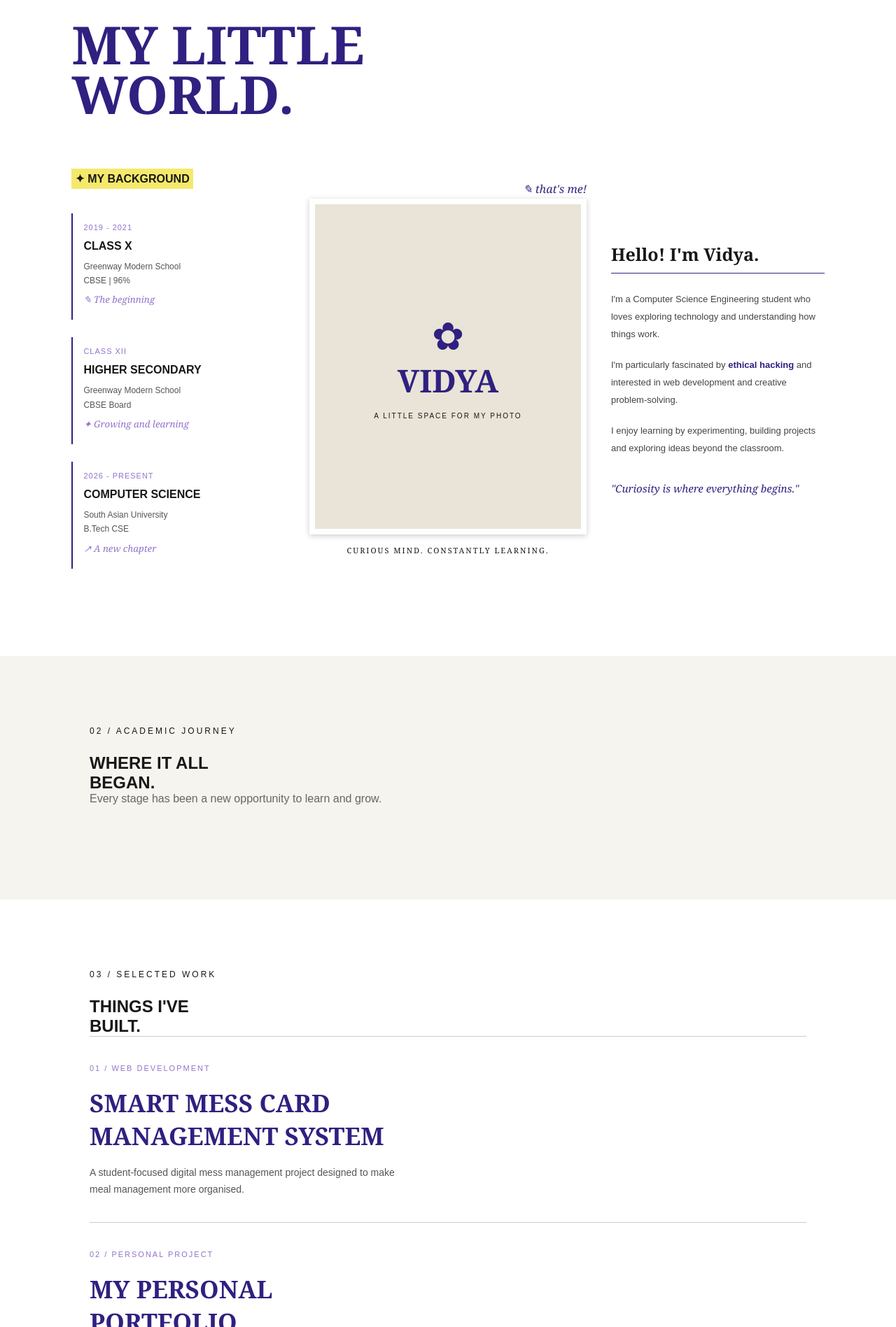
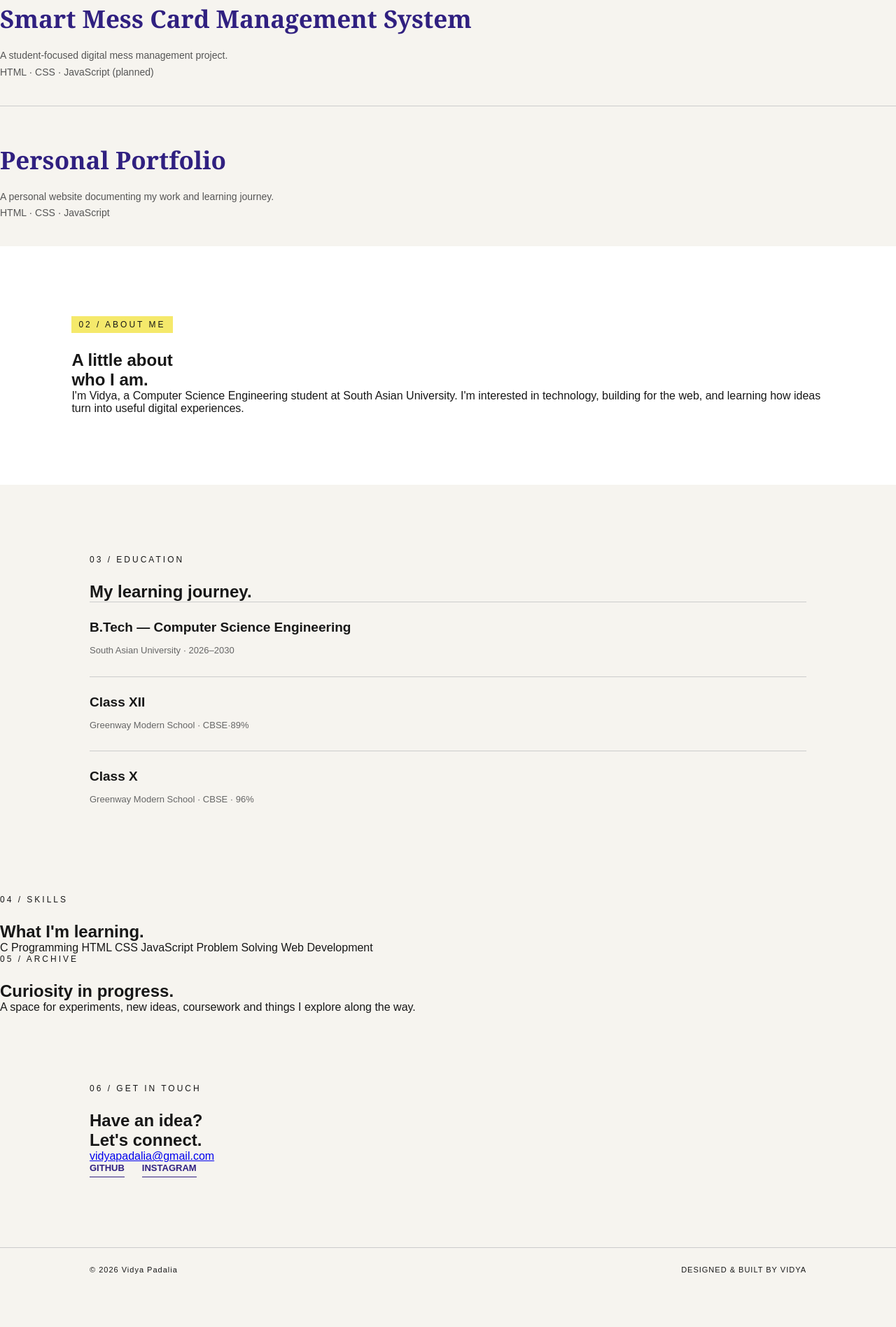
Before and after one commit to vidyapadalia/myportfolio, a plain HTML site: page index.html in a window 1280 px wide. Shown: the part 903-2800 px from the top of the page at 70% size. After the commit the page ends 2749 px from the top, so only its background shows below. Drawn offline with Linux system fonts and the light colour scheme.

Commit message:
Update index.html

```diff
--- a/index.html
+++ b/index.html
@@ -1,261 +1,159 @@
 
 <!DOCTYPE html>
 <html lang="en">
-
 <head>
     <meta charset="UTF-8">
     <meta name="viewport" content="width=device-width, initial-scale=1.0">
-
     <title>Vidya Padalia | Portfolio</title>
-
     <link rel="stylesheet" href="style.css">
-
-    <script src="script.js" defer></script>
 </head>
 
 <body>
 
     <!-- Navigation -->
     <header>
-        <nav>
-            <a href="#home" class="logo">Vidya Padalia</a>
+        <nav class="navbar">
+            <a href="#home" class="logo">VIDYA PADALIA</a>
 
             <div class="nav-links">
-                <a href="#about">ABOUT</a>
-                <a href="#education">EDUCATION</a>
-                <a href="#projects">WORK</a>
+                <a href="#work">WORK</a>
+                <a href="#about">ABOUT ME</a>
+                <a href="#archive">ARCHIVE</a>
                 <a href="#contact">CONTACT</a>
             </div>
         </nav>
     </header>
 
+    <!-- Home -->
+    <section id="home" class="home">
+        <p class="intro-label">( Computer Science · Since 2026 )</p>
 
-    <!-- HOME SECTION -->
-    <section id="home">
+        <h1>Vidya</h1>
 
-        <div class="home-content">
+        <p class="intro">
+            I AM A <span>COMPUTER SCIENCE STUDENT</span>
+            INTERESTED IN TECHNOLOGY, WEB DEVELOPMENT,
+            CREATIVE PROBLEM-SOLVING AND EXPLORING
+            HOW THINGS WORK.
+        </p>
 
-            <p class="intro-text">HELLO, WELCOME TO MY WORLD</p>
+        <p class="role">( B.Tech Student )</p>
 
-            <h1>
-                VIDYA<br>
-                PADALIA
-            </h1>
+        <div class="preview">
+            <div class="preview-card">
+                <div class="preview-image">PROJECT 01</div>
+                <p>SMART MESS CARD</p>
+            </div>
 
-            <p class="home-role">
-                COMPUTER SCIENCE STUDENT
-            </p>
+            <div class="preview-card">
+                <div class="preview-image">PROJECT 02</div>
+                <p>MY PORTFOLIO</p>
+            </div>
 
-            <p class="home-description">
-                Exploring technology, creating things
-                and learning something new every day.
-            </p>
-
-            <a href="#about" class="explore-link">
-                GET TO KNOW ME ↗
-            </a>
-
+            <div class="preview-card">
+                <div class="preview-image">COMING SOON</div>
+                <p>MORE EXPERIMENTS</p>
+            </div>
         </div>
-
-        <div class="home-image">
-            <img src="profile.jpg" alt="Vidya Padalia">
-        </div>
-
     </section>
 
-
-
-<!-- ABOUT SECTION -->
-<section id="about">
-
-    <p class="section-label">01 / GET TO KNOW ME</p>
-
-    <h2 class="about-title">
-        MY LITTLE<br>
-        WORLD.
-    </h2>
-
-    <div class="about-layout">
-
-        <!-- Academic Journey -->
-        <div class="journey">
-
-            <h3>✦ MY BACKGROUND</h3>
-
-            <div class="journey-item">
-                <span>2019 - 2021</span>
-                <h4>CLASS X</h4>
-                <p>Greenway Modern School</p>
-                <p>CBSE | 96%</p>
-                <small>✎ The beginning</small>
-            </div>
-
-            <div class="journey-item">
-                <span>CLASS XII</span>
-                <h4>HIGHER SECONDARY</h4>
-                <p>Greenway Modern School</p>
-                <p>CBSE Board</p>
-                <small>✦ Growing and learning</small>
-            </div>
-
-            <div class="journey-item">
-                <span>2026 - PRESENT</span>
-                <h4>COMPUTER SCIENCE</h4>
-                <p>South Asian University</p>
-                <p>B.Tech CSE</p>
-                <small>↗ A new chapter</small>
-            </div>
-
-        </div>
-
-
-        <!-- Photo Placeholder -->
-        <div class="about-image">
-
-            <div class="photo-placeholder">
-                <span>✿</span>
-                <h3>VIDYA</h3>
-                <p>A LITTLE SPACE FOR MY PHOTO</p>
-            </div>
-
-            <p class="image-caption">
-                CURIOUS MIND. CONSTANTLY LEARNING.
-            </p>
-
-            <p class="photo-note">✎ that's me!</p>
-
-        </div>
-
-
-        <!-- Personal Introduction -->
-        <div class="about-text">
-
-            <h3>Hello! I'm Vidya.</h3>
-
-            <p>
-                I'm a Computer Science Engineering student
-                who loves exploring technology and
-                understanding how things work.
-            </p>
-
-            <p>
-                I'm particularly fascinated by
-                <b>ethical hacking</b> and interested
-                in web development and creative
-                problem-solving.
-            </p>
-
-            <p>
-                I enjoy learning by experimenting,
-                building projects and exploring
-                ideas beyond the classroom.
-            </p>
-
-            <p class="about-note">
-                "Curiosity is where everything begins."
-            </p>
-
-        </div>
-
-    </div>
-
-                    </section>
-
-
-
-    <!-- EDUCATION SECTION -->
-    <section id="education">
-
-        <p class="section-label">02 / ACADEMIC JOURNEY</p>
-
-        <h2>WHERE IT ALL<br>BEGAN.</h2>
-
-        <p>
-            Every stage has been a new opportunity
-            to learn and grow.
-        </p>
-
-    </section>
-
-
-    <!-- PROJECTS SECTION -->
-    <section id="projects">
-
-        <p class="section-label">03 / SELECTED WORK</p>
-
-        <h2>THINGS I'VE<br>BUILT.</h2>
+    <!-- Work -->
+    <section id="work" class="work">
+        <p class="section-label">01 / SELECTED WORK</p>
+        <h2>Things I've<br>been building.</h2>
 
         <div class="project">
-
-            <span>01 / WEB DEVELOPMENT</span>
-
-            <h3>SMART MESS CARD<br>MANAGEMENT SYSTEM</h3>
-
-            <p>
-                A student-focused digital mess management
-                project designed to make meal management
-                more organised.
-            </p>
-
+            <h3>Smart Mess Card Management System</h3>
+            <p>A student-focused digital mess management project.</p>
+            <p class="project-tag">HTML · CSS · JavaScript (planned)</p>
         </div>
 
         <div class="project">
+            <h3>Personal Portfolio</h3>
+            <p>A personal website documenting my work and learning journey.</p>
+            <p class="project-tag">HTML · CSS · JavaScript</p>
+        </div>
+    </section>
 
-            <span>02 / PERSONAL PROJECT</span>
+    <!-- About -->
+    <section id="about" class="about">
+        <p class="section-label">02 / ABOUT ME</p>
+        <h2>A little about<br>who I am.</h2>
 
-            <h3>MY PERSONAL<br>PORTFOLIO</h3>
+        <p>
+            I'm Vidya, a Computer Science Engineering student
+            at South Asian University. I'm interested in technology,
+            building for the web, and learning how ideas turn into
+            useful digital experiences.
+        </p>
+    </section>
 
-            <p>
-                A creative space to showcase my
-                academic journey, interests and work.
-            </p>
+    <!-- Education -->
+    <section id="education" class="education">
+        <p class="section-label">03 / EDUCATION</p>
+        <h2>My learning journey.</h2>
 
+        <div class="education-item">
+            <h3>B.Tech — Computer Science Engineering</h3>
+            <p>South Asian University · 2026–2030</p>
         </div>
 
+        <div class="education-item">
+            <h3>Class XII</h3>
+            <p>Greenway Modern School · CBSE·89% </p>
+        </div>
+
+        <div class="education-item">
+            <h3>Class X</h3>
+            <p>Greenway Modern School · CBSE · 96%</p>
+        </div>
     </section>
 
+    <!-- Skills -->
+    <section id="skills" class="skills">
+        <p class="section-label">04 / SKILLS</p>
+        <h2>What I'm learning.</h2>
 
-    <!-- CONTACT SECTION -->
-    <section id="contact">
+        <div class="skill-list">
+            <span>C Programming</span>
+            <span>HTML</span>
+            <span>CSS</span>
+            <span>JavaScript</span>
+            <span>Problem Solving</span>
+            <span>Web Development</span>
+        </div>
+    </section>
 
-        <p class="section-label">04 / SAY HELLO</p>
+    <!-- Archive -->
+    <section id="archive" class="archive">
+        <p class="section-label">05 / ARCHIVE</p>
+        <h2>Curiosity in progress.</h2>
+        <p>
+            A space for experiments, new ideas, coursework
+            and things I explore along the way.
+        </p>
+    </section>
 
-        <h2>LET'S<br>CONNECT.</h2>
+    <!-- Contact -->
+    <section id="contact" class="contact">
+        <p class="section-label">06 / GET IN TOUCH</p>
+        <h2>Have an idea?<br>Let's connect.</h2>
 
-        <p>
-            Interested in technology or have
-            something interesting to discuss?
-        </p>
+        <a href="mailto:vidyapadalia@gmail.com">
+            vidyapadalia@gmail.com
+        </a>
 
         <div class="social-links">
-
-            <a href="mailto:vidyapadalia@gmail.com">
-                EMAIL ↗
-            </a>
-
-            <a href="https://github.com/vidyapadalia"
-               target="_blank">
-                GITHUB ↗
-            </a>
-
-            <a href="https://instagram.com/ividya_12"
-               target="_blank">
-                INSTAGRAM ↗
-            </a>
-
+            <a href="https://github.com/vidyapadalia" target="_blank">GITHUB</a>
+            <a href="https://instagram.com/ividya_12" target="_blank">INSTAGRAM</a>
         </div>
-
     </section>
 
-
-    <!-- FOOTER -->
     <footer>
-
-        <p>© 2026 VIDYA PADALIA</p>
-
-        <p>MADE WITH CURIOSITY.</p>
-
+        <p>© 2026 Vidya Padalia</p>
+        <p>DESIGNED & BUILT BY VIDYA</p>
     </footer>
 
+    <script src="script.js"></script>
 </body>
-    </html>
+</html>
```
